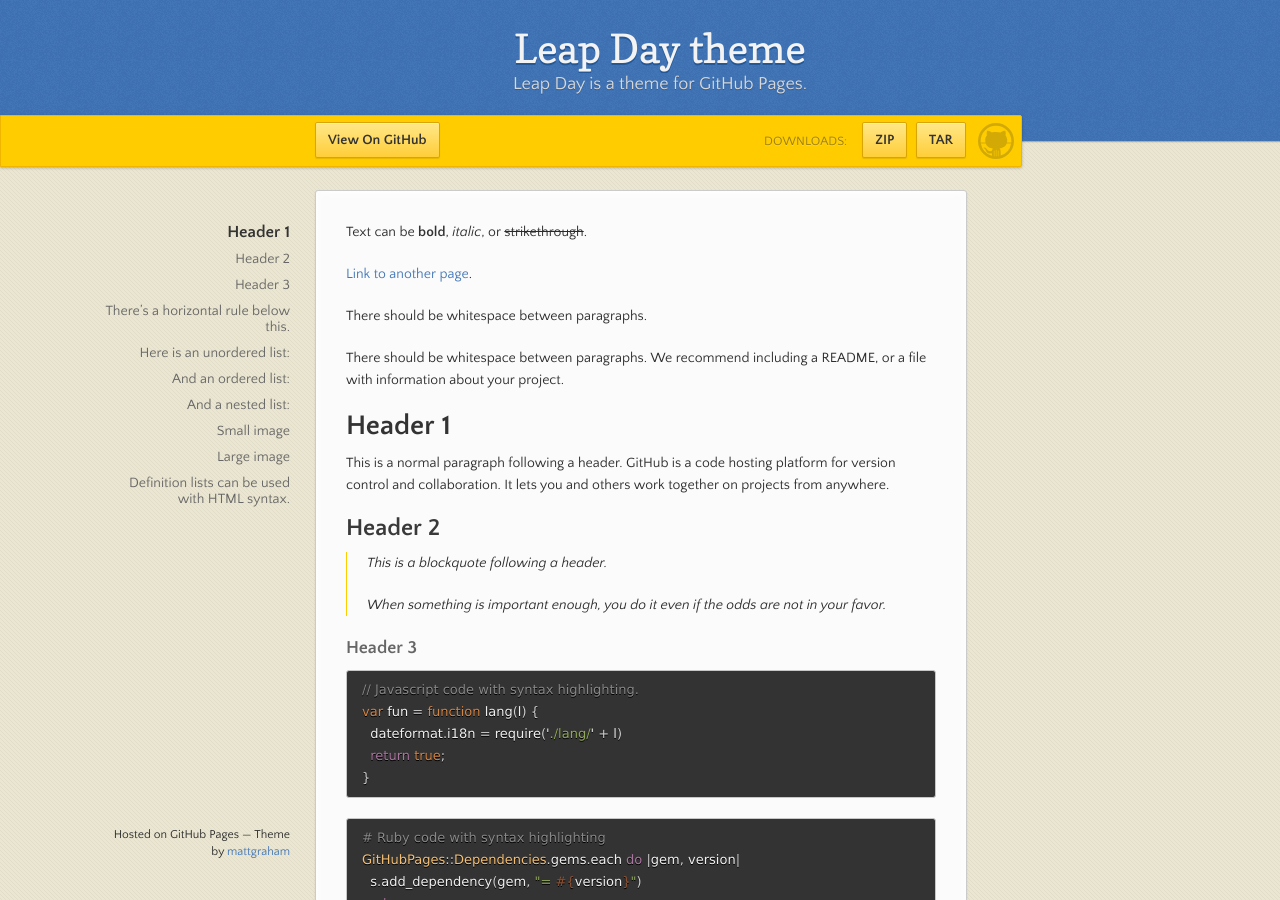
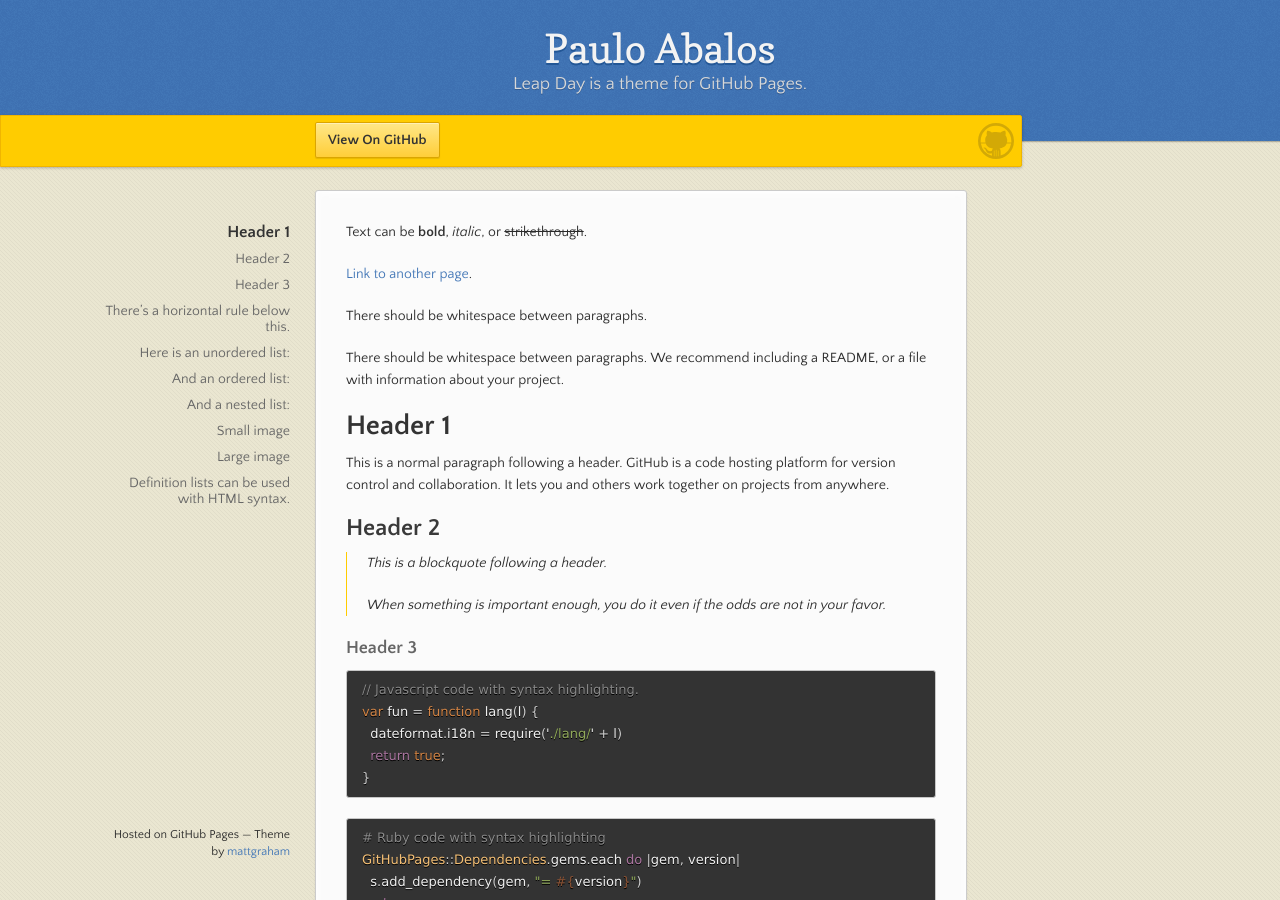
Before and after one commit to pauloabalos/pauloabalos.github.io, a Jekyll site: the page built from index.md, in a window 1280 px wide and 900 px high. Built offline with Jekyll 4.4.1, drawn with Linux system fonts in a browser that asks for light colours.

Commit message:
test20240217

```diff
--- a/_config.yml
+++ b/_config.yml
@@ -1,5 +1,5 @@
-title: Leap Day theme
+title: Paulo Abalos
 description: Leap Day is a theme for GitHub Pages.
-show_downloads: true
+show_downloads: False
 google_analytics:
 theme: jekyll-theme-leap-day
--- a/_layouts/default.html
+++ b/_layouts/default.html
@@ -18,7 +18,7 @@
   <body>
 
       <header>
-        <h1>{{ page.title | default: site.title | default: site.github.repository_name }}</h1>
+        <h1>{{ page.title | default: site.title | default: site.repository_name }}</h1>
         <p>{{ page.description | default: site.description | default: site.github.project_tagline }}</p>
       </header>
 
@@ -26,7 +26,7 @@
         <span id="logo"></span>
 
         <a href="{{ site.github.repository_url }}" class="button fork"><strong>View On GitHub</strong></a>
-        {% if site.show_downloads %}
+        {% if GitHub.show_downloads %}
           <div class="downloads">
             <span>Downloads:</span>
             <ul>
```
